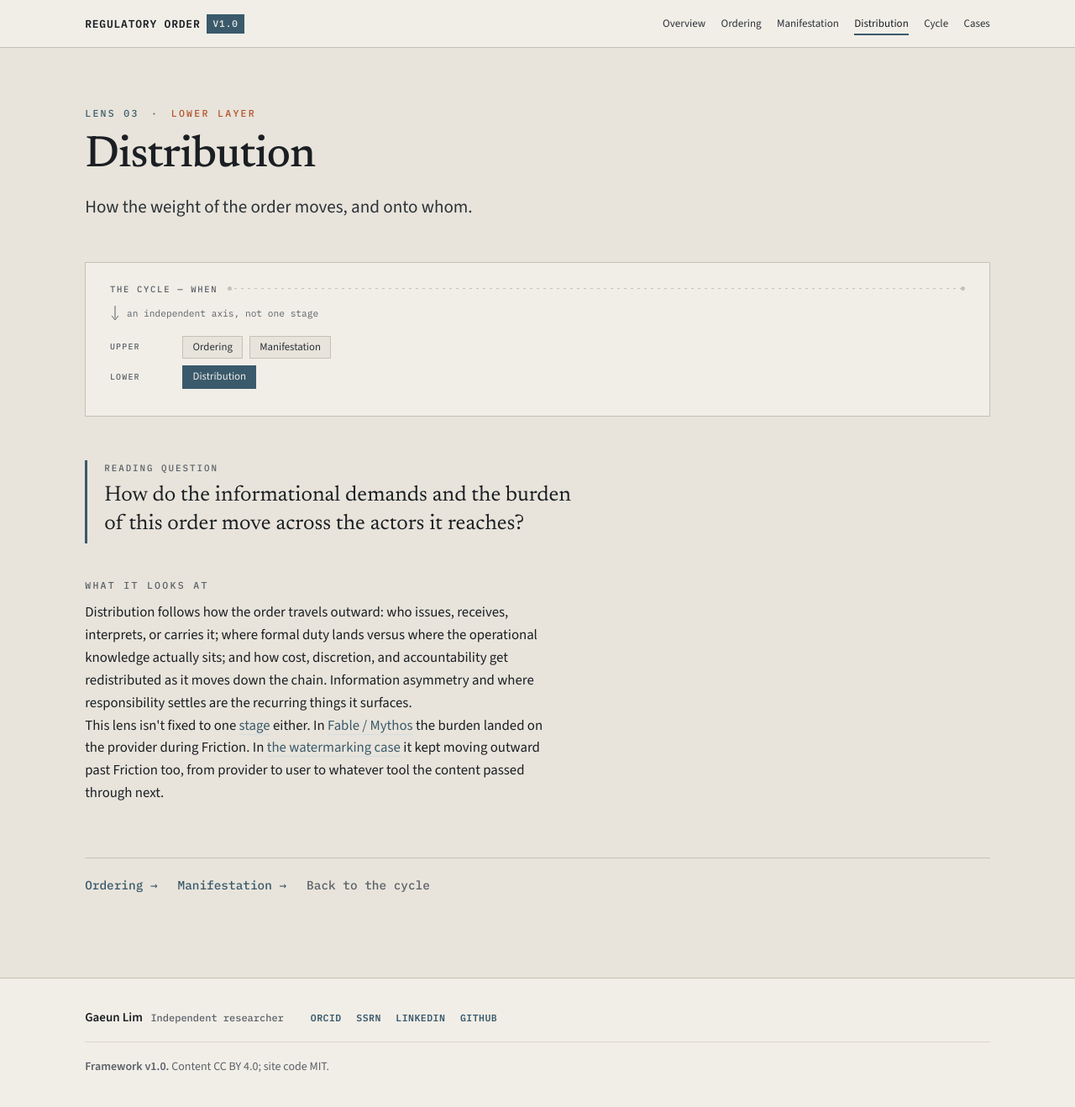
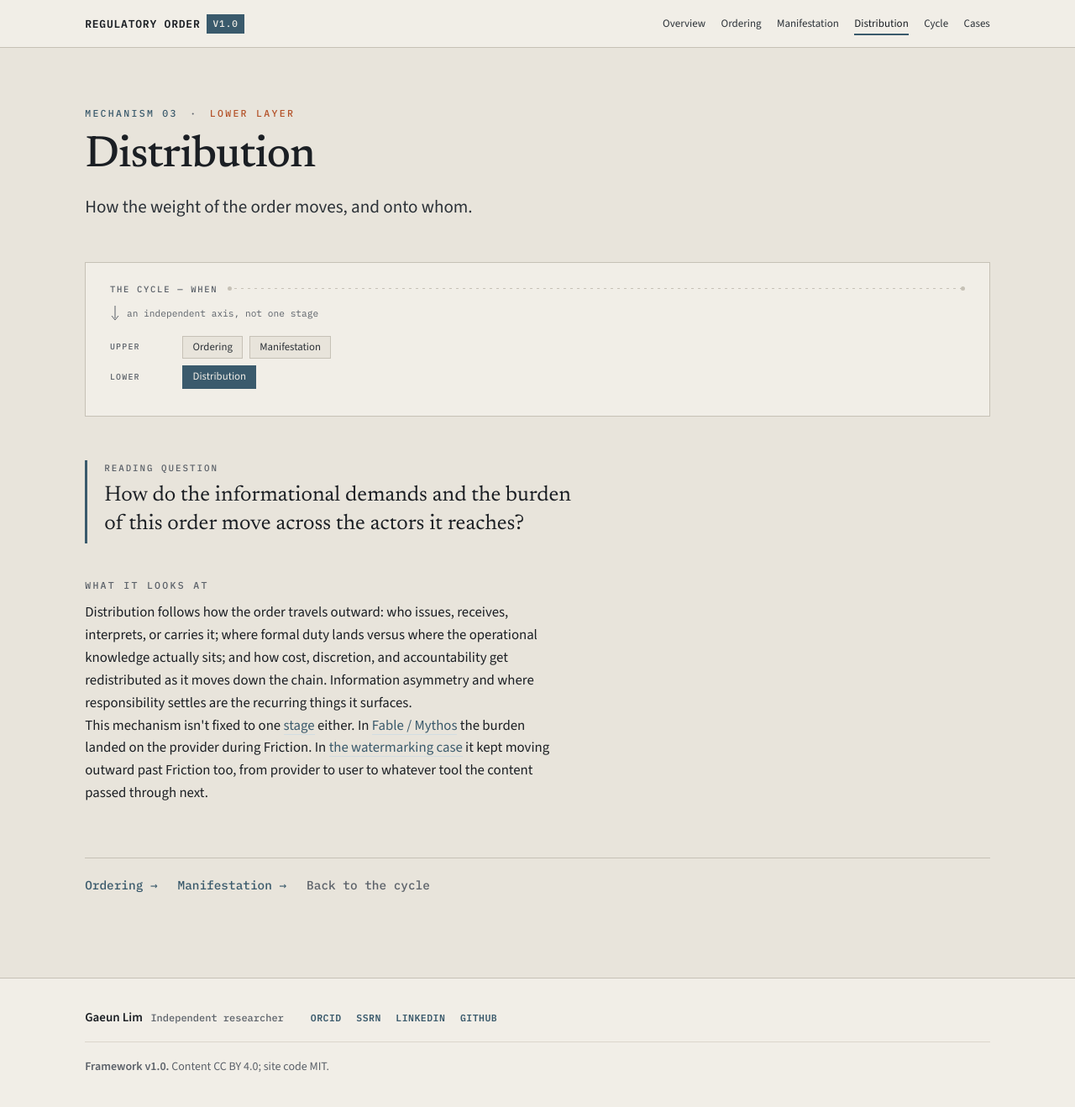
Before and after one commit to GaeunLim01/regulatory-order, a Jekyll site: the page built from framework/distribution/index.html, in a window 1280 px wide. Shown: the whole page at 84% size. Built offline with Jekyll 4.4.1, drawn with Linux system fonts in a browser that asks for light colours.

Commit message:
Add files via upload

```diff
--- a/framework/distribution/index.html
+++ b/framework/distribution/index.html
@@ -1,17 +1,17 @@
 ---
 layout: default
 title: Distribution
-description: How the weight of the order moves, and onto whom. A lens on where duty, information, and burden land as an order travels down the chain.
+description: How the weight of the order moves, and onto whom. The mechanism behind where duty, information, and burden land as an order travels down the chain.
 ---
 
 <section class="lens">
   <div class="lens__shell">
 
-    <div class="lens-eyebrow">LENS 03 <span>·</span> <em>LOWER LAYER</em></div>
+    <div class="lens-eyebrow">MECHANISM 03 <span>·</span> <em>LOWER LAYER</em></div>
     <h1 class="lens-title">Distribution</h1>
     <p class="lens-dek">How the weight of the order moves, and onto whom.</p>
 
-    <div class="lens-map" aria-label="Where this lens sits. The cycle tracks the regulation over time; the lenses are an independent axis on how actors interact with it, at any point in the cycle.">
+    <div class="lens-map" aria-label="Where this mechanism sits. The cycle tracks the regulation over time; the mechanics are an independent axis on how actors interact with it, at any point in the cycle.">
       <div class="lens-map__cycle"><span>THE CYCLE — WHEN</span><span class="lens-map__dots" aria-hidden="true"></span></div>
       <div class="lens-map__drop"><svg width="12" height="20" viewBox="0 0 12 20" aria-hidden="true"><line x1="6" y1="0" x2="6" y2="15" stroke="var(--muted)" stroke-width="1"/><path d="M2 12 L6 17 L10 12" fill="none" stroke="var(--muted)" stroke-width="1"/></svg>an independent axis, not one stage</div>
       <div class="lens-map__layer">
@@ -37,7 +37,7 @@ description: How the weight of the order moves, and onto whom. A lens on where d
     <div class="lens-body">
       <h2>What it looks at</h2>
       <p>Distribution follows how the order travels outward: who issues, receives, interprets, or carries it; where formal duty lands versus where the operational knowledge actually sits; and how cost, discretion, and accountability get redistributed as it moves down the chain. Information asymmetry and where responsibility settles are the recurring things it surfaces.</p>
-      <p class="lens-cycle">This lens isn't fixed to one <a href="{{ '/framework/cycle/' | relative_url }}">stage</a> either. In <a href="/cases/fable-mythos/">Fable / Mythos</a> the burden landed on the provider during Friction. In <a href="/cases/claude-watermarking/">the watermarking case</a> it kept moving outward past Friction too, from provider to user to whatever tool the content passed through next.</p>
+      <p class="lens-cycle">This mechanism isn't fixed to one <a href="{{ '/framework/cycle/' | relative_url }}">stage</a> either. In <a href="/cases/fable-mythos/">Fable / Mythos</a> the burden landed on the provider during Friction. In <a href="/cases/claude-watermarking/">the watermarking case</a> it kept moving outward past Friction too, from provider to user to whatever tool the content passed through next.</p>
     </div>
 
     <nav class="lens-nav" aria-label="Other lenses">
```
